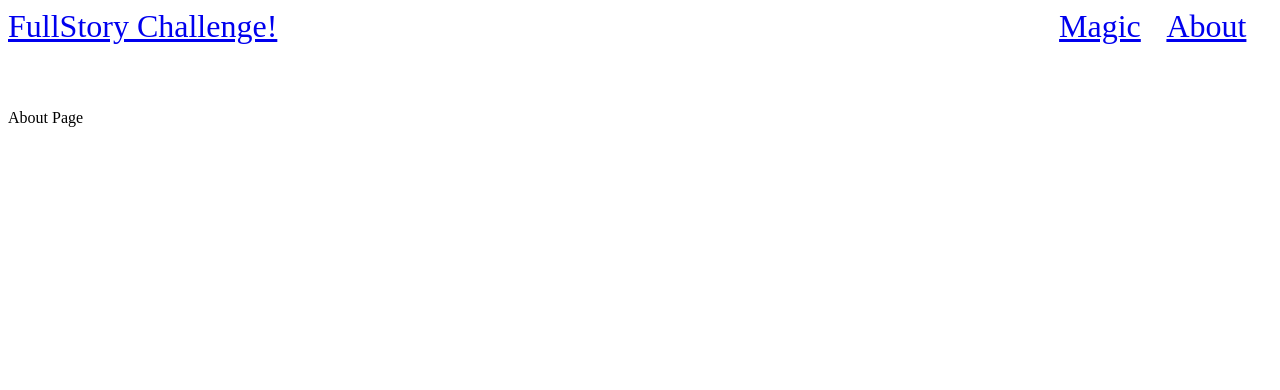
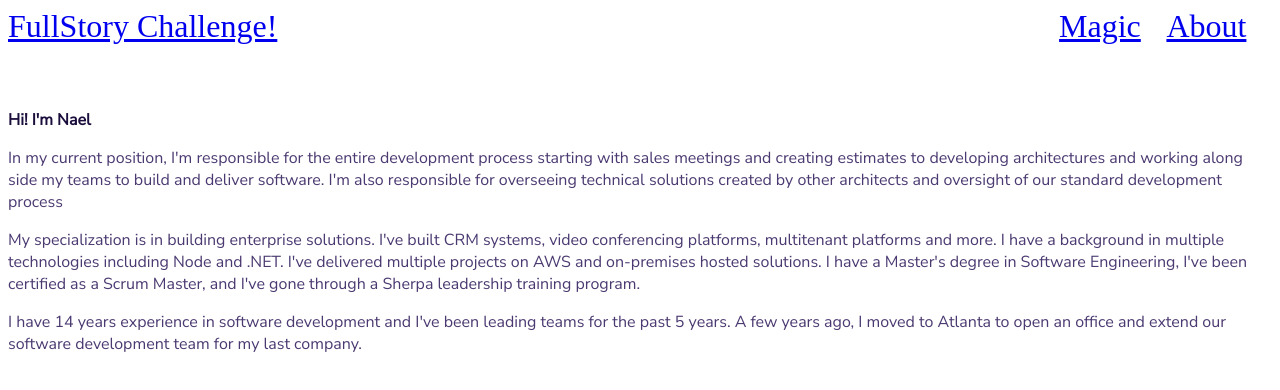
Before and after one commit to maestroh/fullstory-challenge-api, a Next.js app in the folder web/: page /about in a window 1280 px wide. Shown: the top 390 px of the page. Built offline with nearby package versions, Linux system fonts and the light colour scheme; a web font is replaced by a local one.

Commit message:
added about info

```diff
--- a/web/pages/about.js
+++ b/web/pages/about.js
@@ -1,10 +1,31 @@
-import Link from 'next/link';
-import master from '../hocs/master';
+import Link from "next/link";
+import master from "../hocs/master";
+import { H1, H2, P } from "../components/styles";
 
 let Index = () => (
   <div>
-    <div>About Page</div>
+    <H2>Hi! I'm Nael</H2>
+    <P>
+      In my current position, I'm responsible for the entire development process
+      starting with sales meetings and creating estimates to developing
+      architectures and working along side my teams to build and deliver
+      software. I'm also responsible for overseeing technical solutions created
+      by other architects and oversight of our standard development process
+    </P>
+    <P>
+      My specialization is in building enterprise solutions. I've built CRM
+      systems, video conferencing platforms, multitenant platforms and more. I
+      have a background in multiple technologies including Node and .NET. I've
+      delivered multiple projects on AWS and on-premises hosted solutions. I
+      have a Master's degree in Software Engineering, I've been certified as a
+      Scrum Master, and I've gone through a Sherpa leadership training program.
+    </P>
+    <P>
+      I have 14 years experience in software development and I've been leading
+      teams for the past 5 years. A few years ago, I moved to Atlanta to open an
+      office and extend our software development team for my last company.
+    </P>
   </div>
-)
+);
 
 export default master(Index);
```
